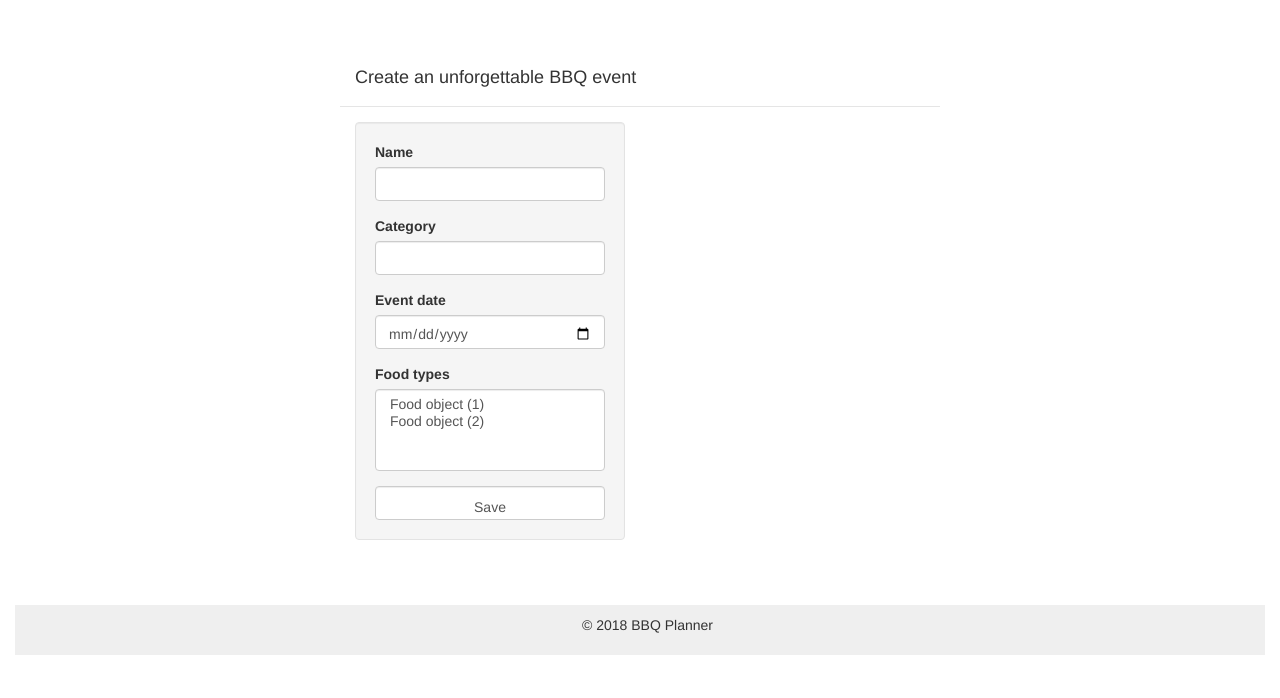
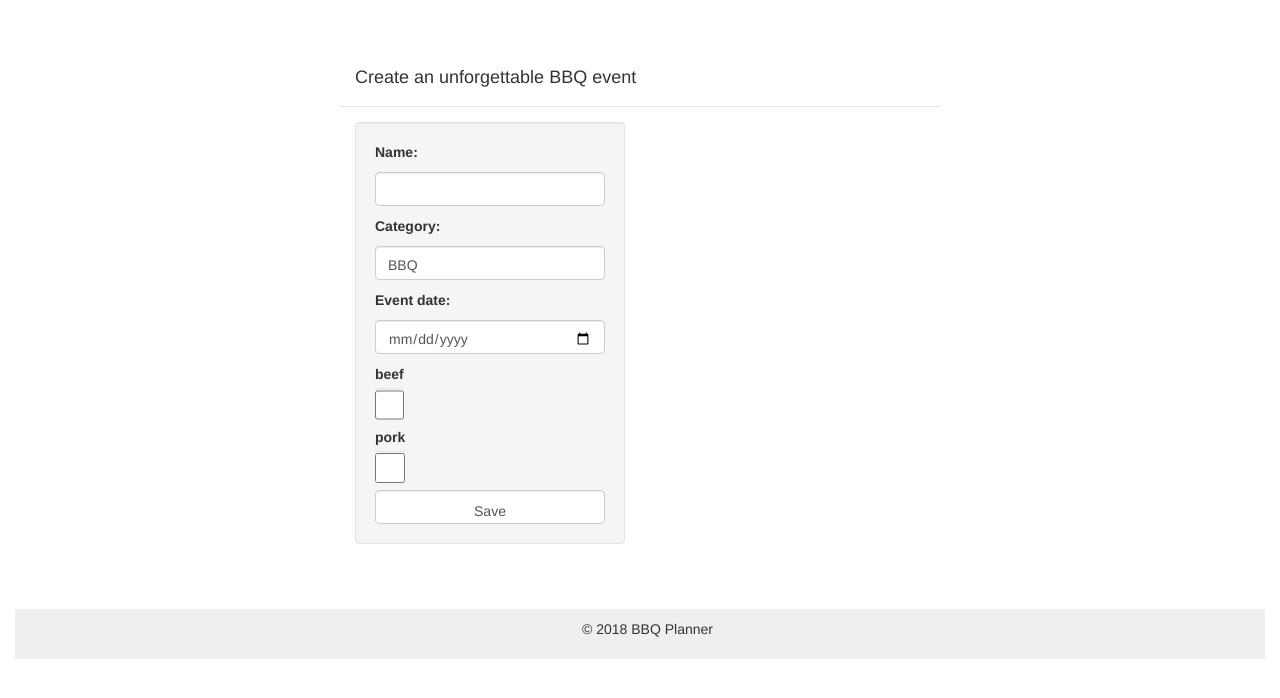
Before and after one commit to pouyaist/Traces_DjangoApp, a Django app: page /events/item/create/ in a window 1280 px wide. Shown: the part 52-750 px from the top of the page. Run offline with Django 3.2, Linux system fonts and the light colour scheme; a user stored in the database is signed in; data comes from the database, SQL or seed files in the repository; both versions use the stored data as it was after the commit; parts of the project's set-up code (start-up, migrations or seed data) failed here and were passed over; some libraries are stand-ins or nearby versions.

Commit message:
fix create event bug and update tests

```diff
--- a/bbq_planner/event/views.py
+++ b/bbq_planner/event/views.py
@@ -10,6 +10,7 @@
                             permission_classes, renderer_classes)
 from event.models import Event
 from event.serializers import EventSerializer, CreateEventSerializer
+from event.forms import EventForm
 from food.models import Food
 
 class EventTemplateResources(APIView):
@@ -18,9 +19,10 @@
     template_name = 'events/create_event.html'
 
     def get(self, request):
-        event_serializer = CreateEventSerializer()
+        event_form = EventForm()
+        food_types = Food.objects.all().values_list('food_type', flat = True)
         #TODO change this
-        return Response({'event_serializer': event_serializer},
+        return Response({'event_form': event_form, 'food_types': food_types},
           template_name = 'events/create_event.html', status=status.HTTP_200_OK)
 
 
@@ -32,14 +34,19 @@
     @transaction.atomic
     def post(self, request):
         user = request.user
+
         event_name = request.data.get('name')
         category = request.data.get('category')
-        food_type_ids = request.data.get('food_types')
+        food_types = []
+        for food_type, food_type_boolean in request.data.items():
+            if food_type_boolean == 'on':
+                food_types.append(food_type)
+
         string_event_date = request.data.get('event_date')
         if ((event_name  in [[], '', None]) or
             (category  in [[], '', None] ) or
             (string_event_date in ['', None])or
-            (food_type_ids  in [[], '', None])):
+            (food_types == [])):
             return Response({'failue': 'some of the inputs are empty'},
                         status=status.HTTP_400_BAD_REQUEST)
         try:
@@ -55,20 +62,21 @@
                                 event_date = event_date).exists():
             return Response({'failue': 'event is already created'},
                         status=status.HTTP_400_BAD_REQUEST)
-
-        food_ids = Food.objects.all().values_list('id', flat = True)
-        for food_type_id in food_type_ids:
-            if food_type_id not in food_ids:
+        #use cache for object fetching
+        foods = Food.objects.all()
+        food_types_list = foods.values_list('food_type', flat = True)
+        for food_type in food_types:
+            if food_type not in food_types_list:
                 return Response({'failue':
-                            f"food id {food_type_id} is not correct"},
+                            f"food id {food_type} is not correct"},
                             status=status.HTTP_400_BAD_REQUEST)
         event_name_url = '%20'.join(event_name.split(' '))
         url = settings.ROOT_URL + f"/events/item/{string_event_date}/{event_name_url}"
         event = Event(name = event_name, category = category, url = url,
                 event_date = event_date, organizer = user.userprofile)
         event.save()
-        for food_type_id in food_type_ids:
-            event.food_types.add(food_type_id)
+        for food_type in food_types:
+            event.food_types.add(foods.get(food_type = food_type))
         return redirect('/events/')
 
 
--- a/bbq_planner/templates/events/create_event.html
+++ b/bbq_planner/templates/events/create_event.html
@@ -1,6 +1,5 @@
 {% extends "includes/base.html" %}
 {% load staticfiles %}
-{% load rest_framework %}
 {% block content %}
 <div class="container-fluid" style="min-height: 95%">
     {% include 'includes/home_head.html' %}
@@ -16,8 +15,30 @@
                             <form id="eventForm" method="post" action="/events/item/"
                                   class="eventForm">
                                 {% csrf_token %}
-                                <!--TODO update food items-->
-                                {% render_form event_serializer %}
+                                   <div class="form-pano">
+                                       <label class="control-label">{{ event_form.name.label_tag }}</label>
+                                       {{ event_form.name}}
+                                       <span class="help-block"></span>
+                                   </div>
+                                   <div class="form-pano">
+                                       <label class="control-label">{{ event_form.category.label_tag}}</label>
+                                       {{ event_form.category}}
+                                       <span class="help-block"></span>
+                                   </div>
+                                   <div class="form-pano">
+                                       <label class="control-label">{{ event_form.event_date.label_tag}}</label>
+                                       <input type="date" class="form-control" id="event_date" name ="event_date">
+                                       <span class="help-block"></span>
+                                   </div>
+                                    {% for food_type in food_types %}
+                                     <div class="form-pano">
+                                         <label class="control-label">
+                                           {{food_type}}
+                                           <input type="checkbox" class="form-control"
+                                              id="{{food_type}}" placeholder="0" name ="{{food_type}}">
+                                         </label>
+                                     </div>
+                                   {% endfor %}
                                 <input type="submit" value="Save" class="btn btn-success btn-block"/>
                             </form>
                         </div>
```
Also changed, not shown: bbq_planner/event/tests.py (+30 -10 lines), bbq_planner/db.sqlite3.
